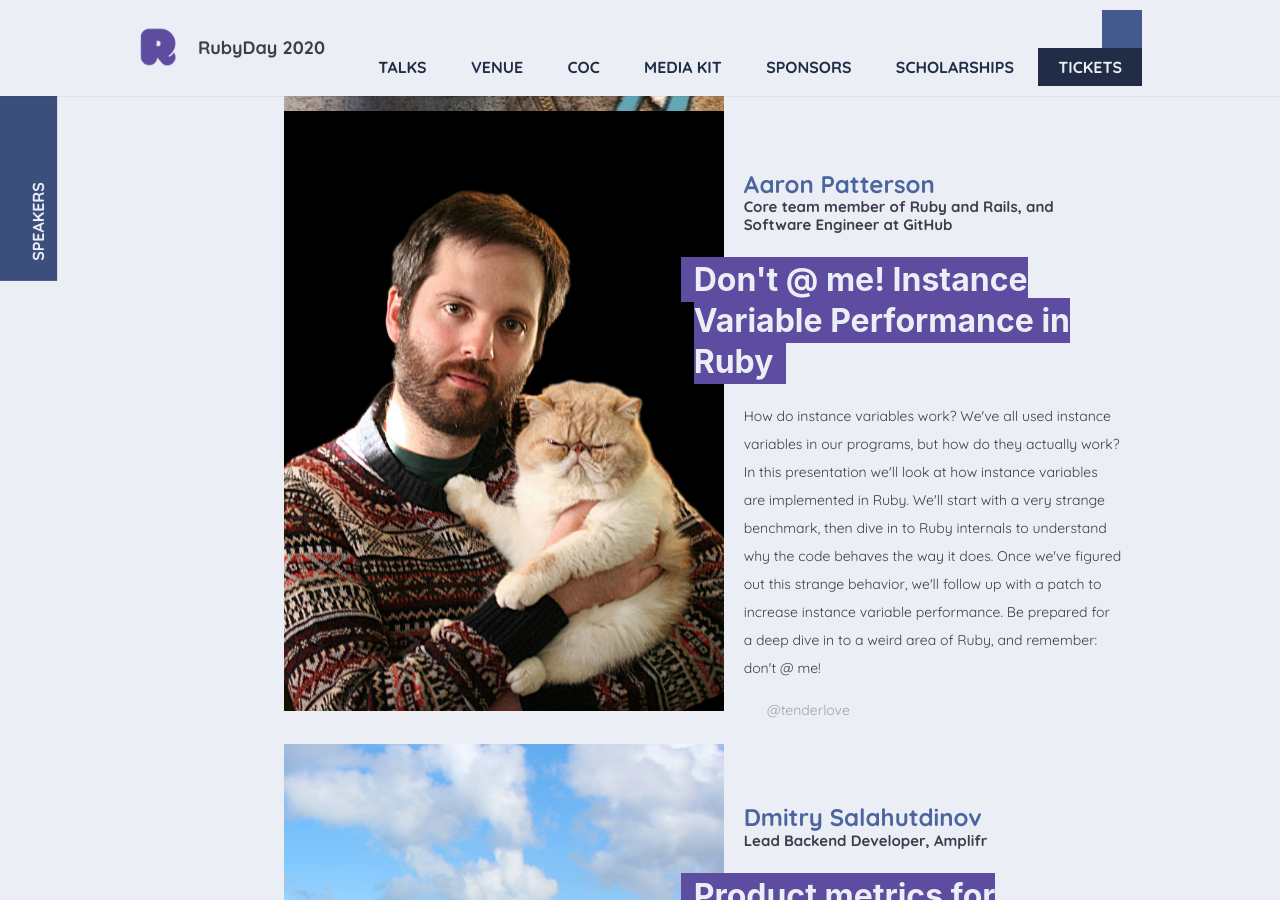
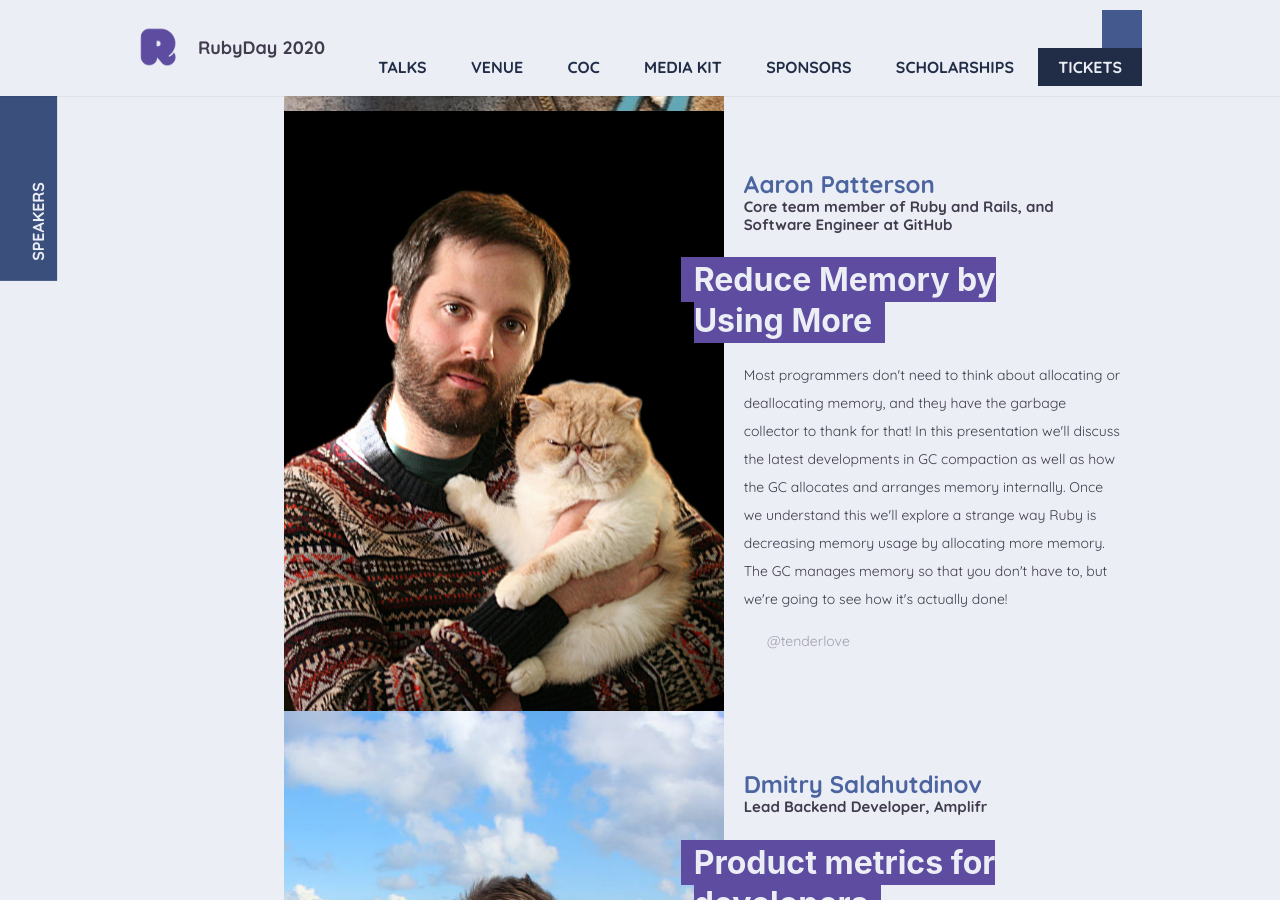
Before and after one commit to giuliatosato/2020.rubyday.it, a Jekyll site: the page built from talks.html, in a window 1280 px wide and 900 px high, scrolled down 3487 px. Built offline with Jekyll 4.4.1, drawn with Linux system fonts in a browser that asks for light colours; some web fonts are replaced; comment, search, counter and statistics services are not loaded.

Commit message:
update aaron talk

```diff
--- a/_data/talks.yml
+++ b/_data/talks.yml
@@ -56,13 +56,13 @@
     4. tracking codebase changes
 -
   speaker_id: aaron-patterson
-  title: "Don't @ me! Instance Variable Performance in Ruby"
+  title: "Reduce Memory by Using More"
   extract: >
-    How do instance variables work? We've all used instance variables in our programs, but how do they actually work?
-    In this presentation we'll look at how instance variables are implemented in Ruby.
-    We'll start with a very strange benchmark, then dive in to Ruby internals to understand why the code behaves the way it does.
-    Once we've figured out this strange behavior, we'll follow up with a patch to increase instance variable performance.
-    Be prepared for a deep dive in to a weird area of Ruby, and remember: don't @ me!
+    Most programmers don't need to think about allocating or deallocating memory, and they have the garbage collector to thank for that!
+    In this presentation we'll discuss the latest developments in GC compaction as well as how the GC allocates and arranges memory internally.
+    Once we understand this we'll explore a strange way Ruby is decreasing memory usage by allocating more memory.
+    The GC manages memory so that you don't have to, but we're going to see how it's actually done!
+
 -
   speaker_id: dmitry-salahutdinov
   title: 'Product metrics for developers'
```
